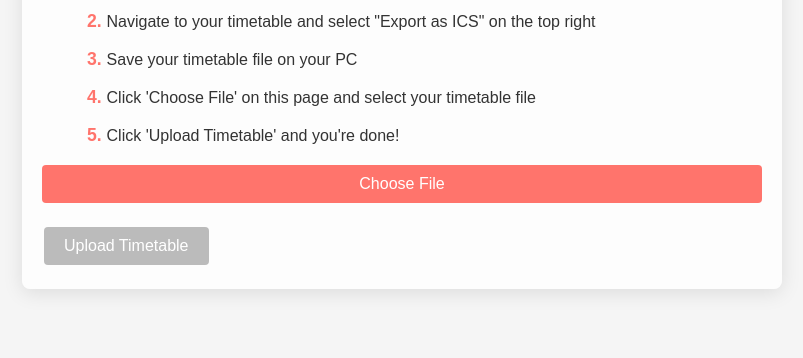
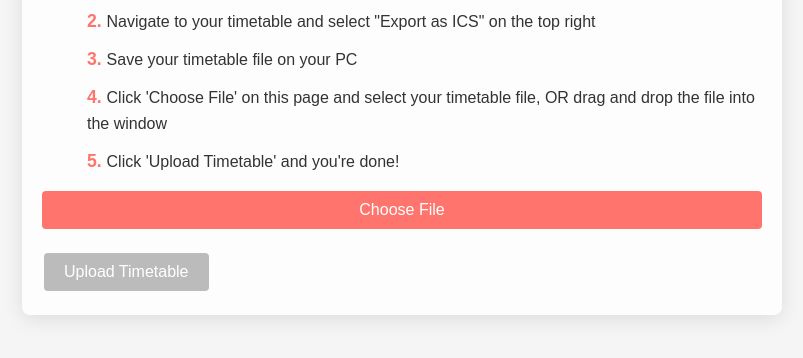
Before and after one commit to Art4v/99.95-chrome-extension, a browser extension: page 99.95/landing-page/landing.html in a window 1280 px wide. Shown: the part 130-488 px from the top of the page, without its empty margins (238-1041 px from the left). Drawn offline with Linux system fonts and the light colour scheme.

Commit message:
updated instructions

```diff
--- a/99.95/landing-page/landing.html
+++ b/99.95/landing-page/landing.html
@@ -13,7 +13,7 @@
             <li>Login to Sentral</li>
             <li>Navigate to your timetable and select "Export as ICS" on the top right</li>
             <li>Save your timetable file on your PC</li>
-            <li>Click 'Choose File' on this page and select your timetable file</li>
+            <li>Click 'Choose File' on this page and select your timetable file, OR drag and drop the file into the window</li>
             <li>Click 'Upload Timetable' and you're done!</li>
         </ol>
 
```
